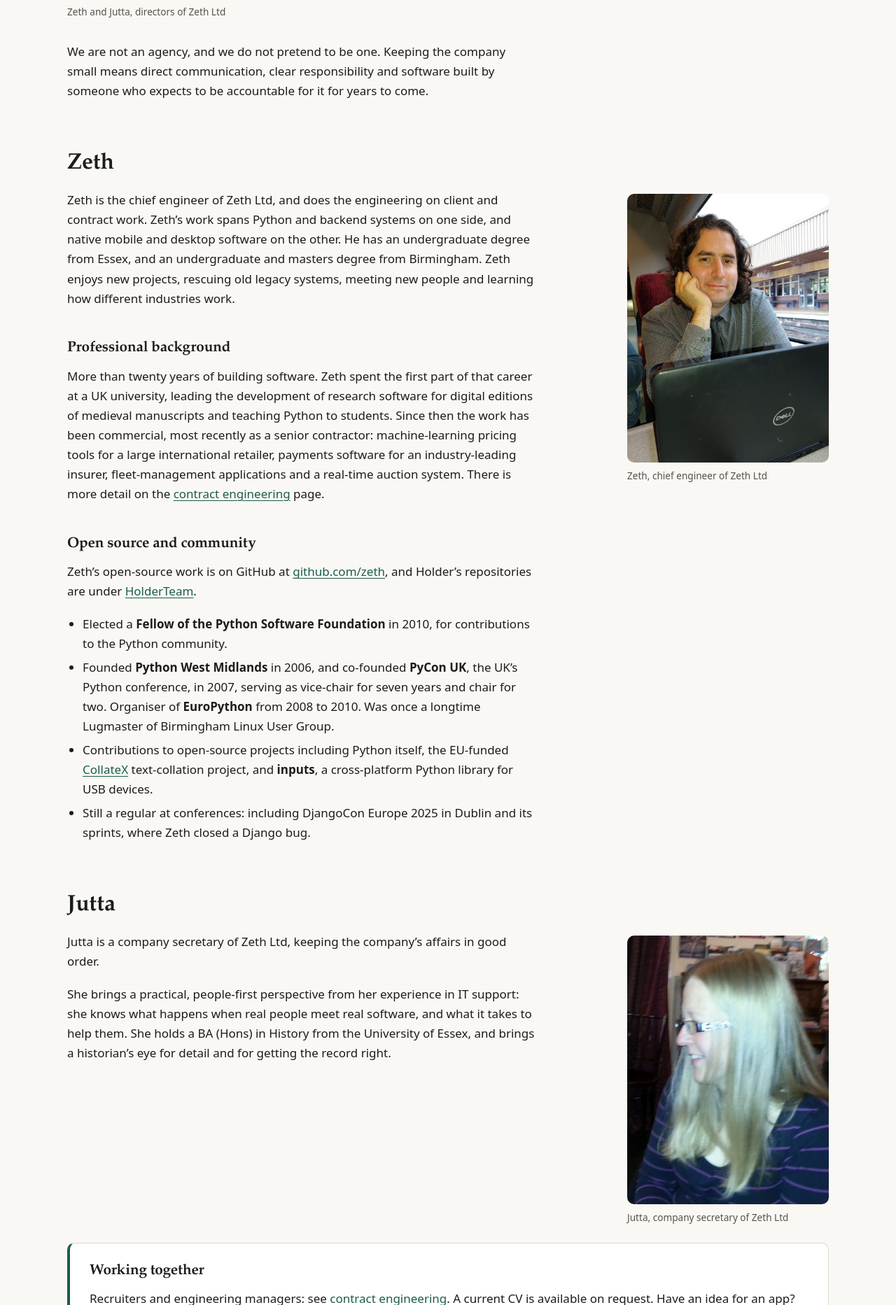
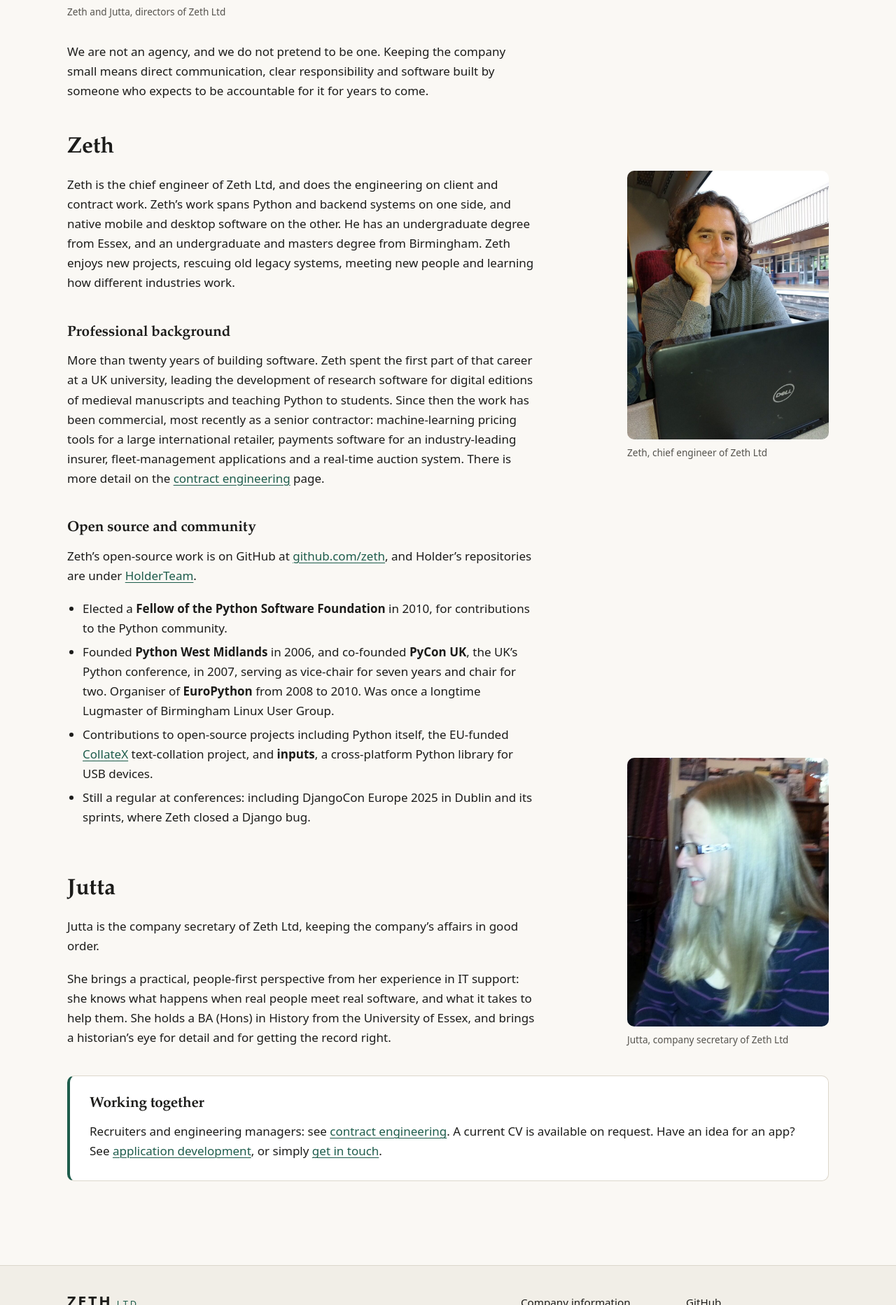
Before and after one commit to zeth/zeth.net, a Jekyll site: the page built from about/index.md, in a window 1280 px wide. Shown: the part 1118-2983 px from the top of the page at 70% size. Built offline with Jekyll 4.4.1, drawn with Linux system fonts in a browser that asks for light colours.

Commit message:
About: photos in a right-hand column, Jutta's aligned to the bottom

```diff
--- a/about/index.md
+++ b/about/index.md
@@ -22,12 +22,9 @@ Zeth Ltd provides [contract engineering]({{ '/services/contract-engineering/' |
 
 We are not an agency, and we do not pretend to be one. Keeping the company small means direct communication, clear responsibility and software built by someone who expects to be accountable for it for years to come.
 
+<div class="people">
+<div class="people__text" markdown="1">
 ## Zeth
-
-<figure class="portrait">
-  <img src="{{ '/assets/images/zeth-portrait.jpg' | relative_url }}" alt="Zeth sitting at a laptop on a train, smiling at the camera" width="900" height="1200" loading="lazy">
-  <figcaption>Zeth, chief engineer of Zeth Ltd</figcaption>
-</figure>
 
 Zeth is the chief engineer of Zeth Ltd, and does the engineering on client and contract work. Zeth's work spans Python and backend systems on one side, and native mobile and desktop software on the other. He has an undergraduate degree from Essex, and an undergraduate and masters degree from Birmingham. Zeth enjoys new projects, rescuing old legacy systems, meeting new people and learning how different industries work.
 
@@ -46,14 +43,21 @@ Zeth's open-source work is on GitHub at [github.com/zeth]({{ site.data.company.g
 
 ## Jutta
 
-<figure class="portrait">
+Jutta is the company secretary of Zeth Ltd, keeping the company's affairs in good order.
+
+She brings a practical, people-first perspective from her experience in IT support: she knows what happens when real people meet real software, and what it takes to help them. She holds a BA (Hons) in History from the University of Essex, and brings a historian's eye for detail and for getting the record right.
+</div>
+<div class="people__photos">
+<figure class="people__photo">
+  <img src="{{ '/assets/images/zeth-portrait.jpg' | relative_url }}" alt="Zeth sitting at a laptop on a train, smiling at the camera" width="900" height="1200" loading="lazy">
+  <figcaption>Zeth, chief engineer of Zeth Ltd</figcaption>
+</figure>
+<figure class="people__photo">
   <img src="{{ '/assets/images/jutta-portrait.jpg' | relative_url }}" alt="Jutta smiling, seated in a café" width="768" height="1024" loading="lazy">
   <figcaption>Jutta, company secretary of Zeth Ltd</figcaption>
 </figure>
-
-Jutta is a company secretary of Zeth Ltd, keeping the company's affairs in good order.
-
-She brings a practical, people-first perspective from her experience in IT support: she knows what happens when real people meet real software, and what it takes to help them. She holds a BA (Hons) in History from the University of Essex, and brings a historian's eye for detail and for getting the record right.
+</div>
+</div>
 
 <div class="panel" markdown="1">
 ### Working together
--- a/assets/css/main.scss
+++ b/assets/css/main.scss
@@ -573,3 +573,35 @@ mark.placeholder {
 .page-body > .panel { clear: both; }
 .page-body > .feature { margin: 3rem 0 1rem; }
 .split h4 { margin-top: 0; }
+
+// About page: text on the left; photos on the right, Zeth's at the top and
+// Jutta's pinned to the bottom so it can rise alongside the longer text.
+.page-body > .people {
+  max-width: none;
+  display: grid;
+  grid-template-columns: minmax(0, var(--measure)) minmax(12rem, 18rem);
+  justify-content: space-between;
+  gap: 2.5rem;
+  margin: 3rem 0 2.5rem;
+}
+.people__text > h2:first-child { margin-top: 0; }
+.people__text > :last-child { margin-bottom: 0; }
+.people__photos {
+  display: flex;
+  flex-direction: column;
+  justify-content: space-between;
+  gap: 2rem;
+  padding-top: 3.2rem; // line Zeth's photo up with the text under the heading
+}
+.people__photo { margin: 0; }
+.people__photo img { border-radius: var(--radius); }
+.people__photo figcaption { font-size: 0.85rem; color: var(--muted); margin-top: 0.5rem; }
+@media (max-width: 48rem) {
+  .page-body > .people { grid-template-columns: 1fr; }
+  .people__photos {
+    order: -1;
+    flex-direction: row;
+    padding-top: 0;
+  }
+  .people__photo { flex: 1; }
+}
```
